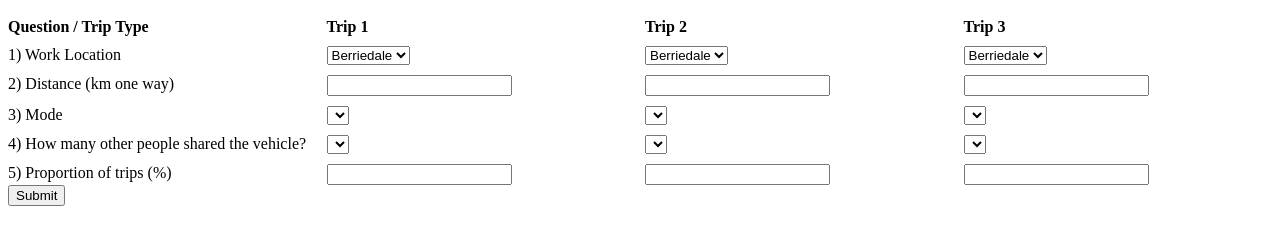
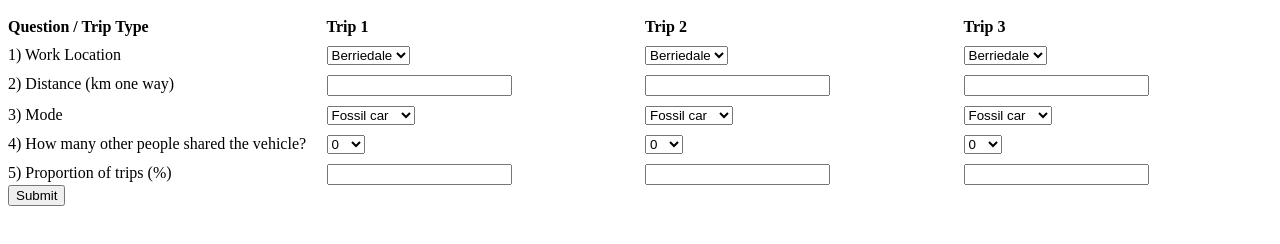
Before and after one commit to hot-toddy/trip-form, a plain HTML site: page index.html in a window 1280 px wide. Shown: the part 48-292 px from the top of the page. Drawn offline with Linux system fonts and the light colour scheme.

Commit message:
Update index.html

```diff
--- a/index.html
+++ b/index.html
@@ -33,17 +33,72 @@
     <div><input type="number" name="distance2" /></div>
     <div><input type="number" name="distance3" /></div>
 
-    <!-- Mode -->
-    <div>3) Mode</div>
-    <div><select name="mode1">...</select></div>
-    <div><select name="mode2">...</select></div>
-    <div><select name="mode3">...</select></div>
+ <!-- Mode -->
+<div>3) Mode</div>
+<div>
+  <select name="mode1">
+    <option>Fossil car</option>
+    <option>Electric car</option>
+    <option>Uber/Taxi</option>
+    <option>E-Bike</option>
+    <option>Bus</option>
+    <option>Walk</option>
+    <option>Motorbike</option>
+    <option>Bicycle</option>
+  </select>
+</div>
+<div>
+  <select name="mode2">
+    <option>Fossil car</option>
+    <option>Electric car</option>
+    <option>Uber/Taxi</option>
+    <option>E-Bike</option>
+    <option>Bus</option>
+    <option>Walk</option>
+    <option>Motorbike</option>
+    <option>Bicycle</option>
+  </select>
+</div>
+<div>
+  <select name="mode3">
+    <option>Fossil car</option>
+    <option>Electric car</option>
+    <option>Uber/Taxi</option>
+    <option>E-Bike</option>
+    <option>Bus</option>
+    <option>Walk</option>
+    <option>Motorbike</option>
+    <option>Bicycle</option>
+  </select>
+</div>
 
-    <!-- Shared Vehicle -->
-    <div>4) How many other people shared the vehicle?</div>
-    <div><select name="shared1">...</select></div>
-    <div><select name="shared2">...</select></div>
-    <div><select name="shared3">...</select></div>
+<!-- Shared Vehicle -->
+<div>4) How many other people shared the vehicle?</div>
+<div>
+  <select name="shared1">
+    <option>0</option>
+    <option>1</option>
+    <option>2</option>
+    <option>3+</option>
+  </select>
+</div>
+<div>
+  <select name="shared2">
+    <option>0</option>
+    <option>1</option>
+    <option>2</option>
+    <option>3+</option>
+  </select>
+</div>
+<div>
+  <select name="shared3">
+    <option>0</option>
+    <option>1</option>
+    <option>2</option>
+    <option>3+</option>
+  </select>
+</div>
+
 
     <!-- Proportion of Trips -->
     <div>5) Proportion of trips (%)</div>
```
